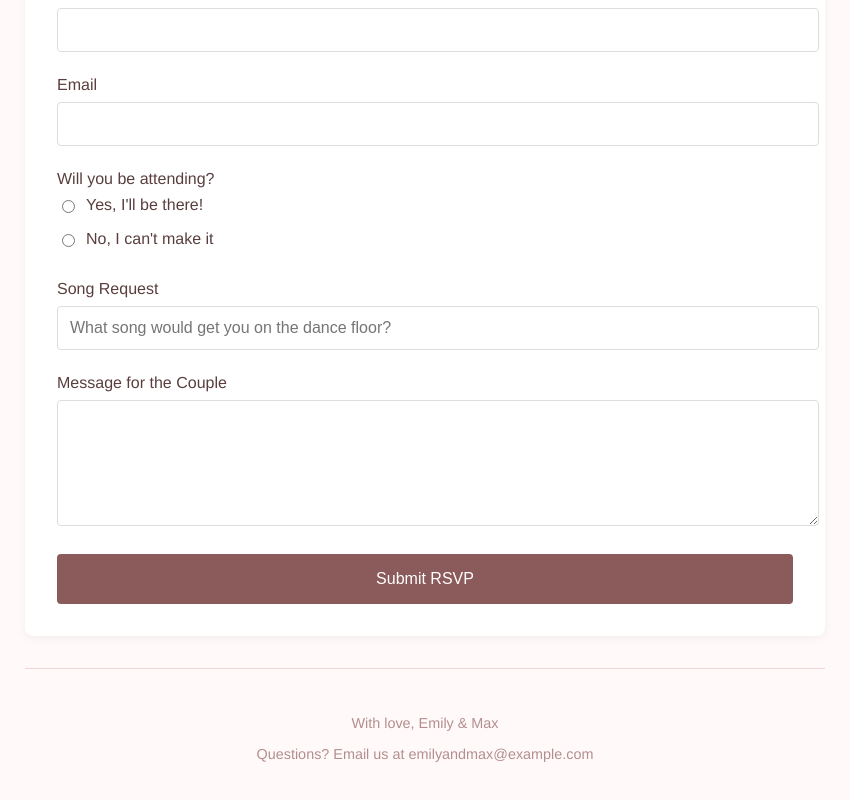
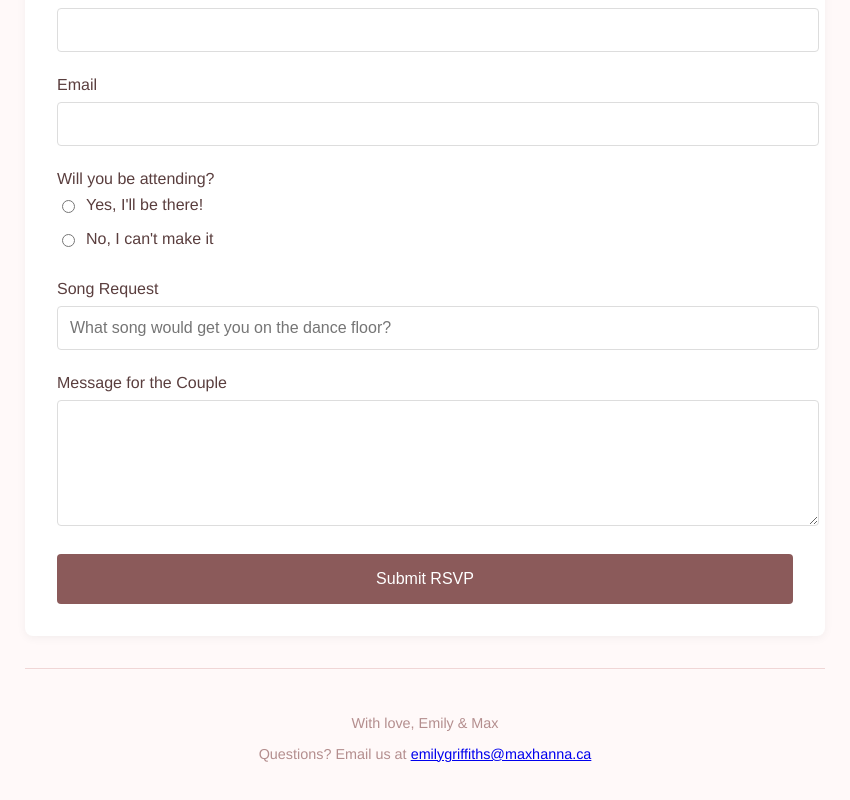
Before and after one commit to maxhanna/em-and-max-wedding, an Angular app: page / in a window 1280 px wide. Shown: the part 552-1352 px from the top of the page, without its empty margins (215-1065 px from the left). Built offline with nearby package versions, Linux system fonts and the light colour scheme.

Commit message:
fisxed email to prevent scraping

```diff
--- a/src/app/app.component.html
+++ b/src/app/app.component.html
@@ -95,6 +95,8 @@
 
   <footer class="wedding-footer">
     <p>With love, Emily & Max</p>
-    <p>Questions? Email us at emilyandmax@example.com</p>
+    <p>Questions? Email us at
+      <a [href]="mailtoLink">{{ emailUser }}@{{ emailDomain }}</a>
+    </p>
   </footer>
 </div>
--- a/src/app/app.component.ts
+++ b/src/app/app.component.ts
@@ -12,6 +12,8 @@ export class AppComponent {
   submitted = false;
   isLoading = false;
   responseMessage = '';
+  emailUser = 'emilygriffiths';
+  emailDomain = 'maxhanna.ca';
 
   constructor(
     private fb: FormBuilder,
@@ -54,4 +56,7 @@ export class AppComponent {
   }
 
   get f() { return this.rsvpForm.controls; }
+  get mailtoLink(): string {
+    return `mailto:${this.emailUser}@${this.emailDomain}?subject=Wedding`;
+  }
 }
```
